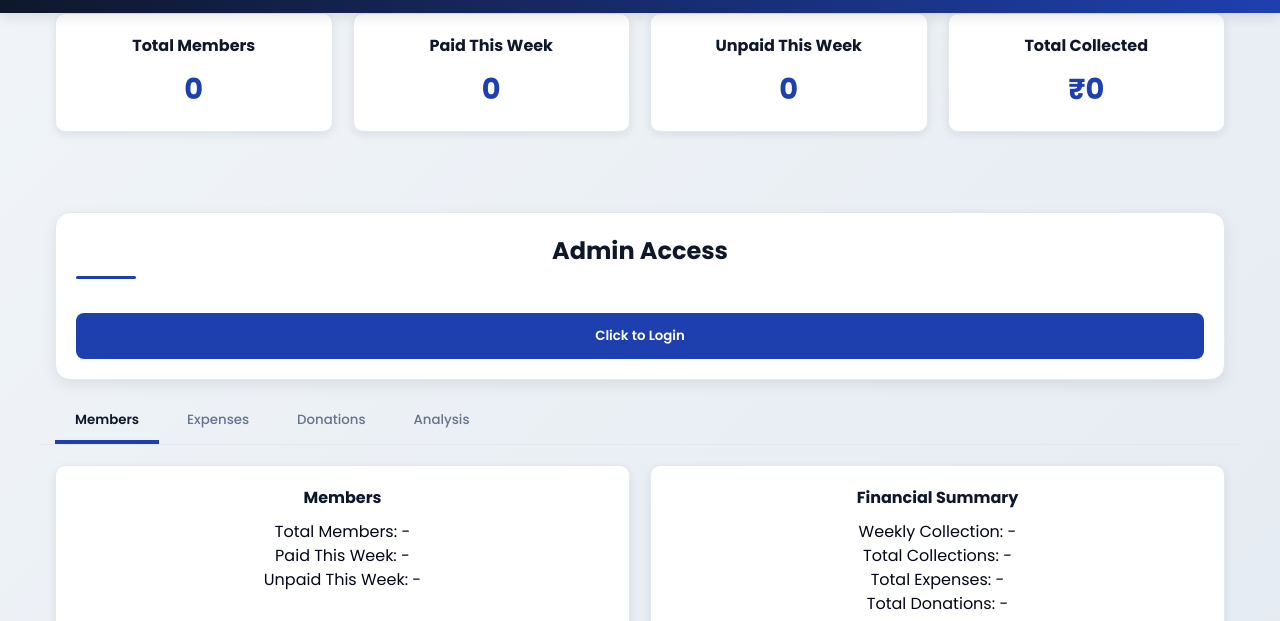
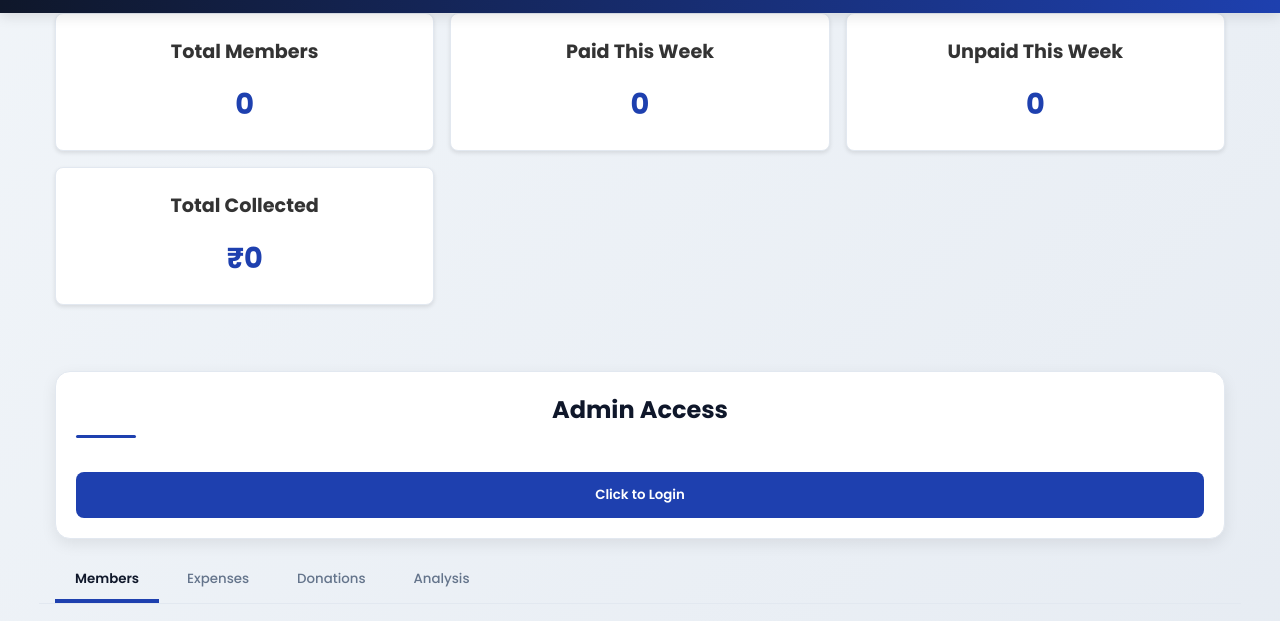
Before and after one commit to ledosportsacademy/a, a website: page public/index.html in a window 1280 px wide. Shown: the part 167-788 px from the top of the page. Drawn offline with nearby package versions, Linux system fonts and the light colour scheme; no server answers.

Commit message:
Update styles.css

```diff
--- a/public/styles.css
+++ b/public/styles.css
@@ -1109,3 +1109,62 @@ footer {
         margin: 0.1rem;
     }
 }
+
+.summary-dashboard {
+    margin-bottom: 2rem;
+}
+
+.summary-cards {
+    display: grid;
+    grid-template-columns: repeat(auto-fit, minmax(300px, 1fr));
+    gap: 1rem;
+    margin-bottom: 1rem;
+}
+
+.summary-card {
+    background: #fff;
+    border-radius: 8px;
+    padding: 1.5rem;
+    box-shadow: 0 2px 4px rgba(0,0,0,0.1);
+}
+
+.summary-card h3 {
+    margin: 0 0 1rem 0;
+    color: #333;
+    font-size: 1.2rem;
+}
+
+.stat-group {
+    display: grid;
+    gap: 0.8rem;
+}
+
+.stat {
+    display: flex;
+    justify-content: space-between;
+    align-items: center;
+    padding: 0.5rem 0;
+    border-bottom: 1px solid #eee;
+}
+
+.stat:last-child {
+    border-bottom: none;
+}
+
+.stat label {
+    color: #666;
+    font-size: 0.9rem;
+}
+
+.stat span {
+    font-weight: 600;
+    color: #333;
+}
+
+.stat span.positive {
+    color: #28a745;
+}
+
+.stat span.negative {
+    color: #dc3545;
+}
```
